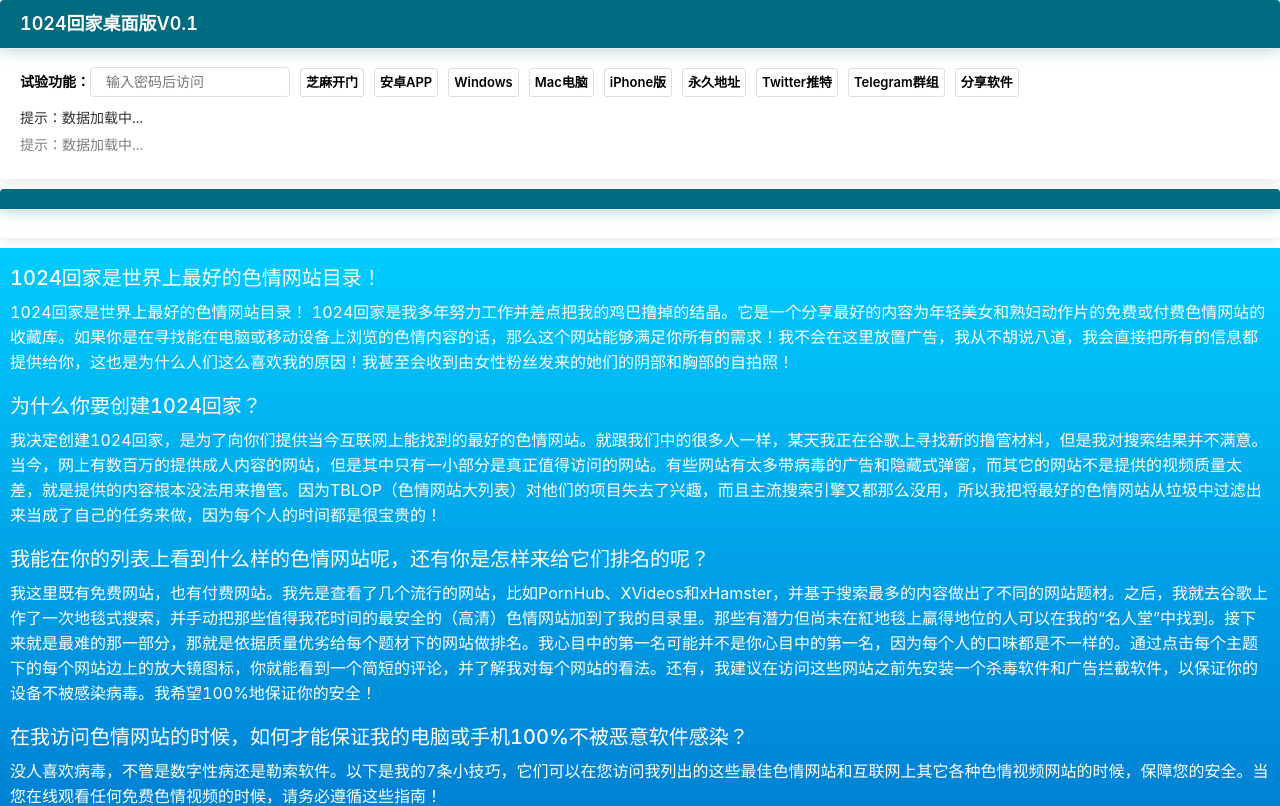
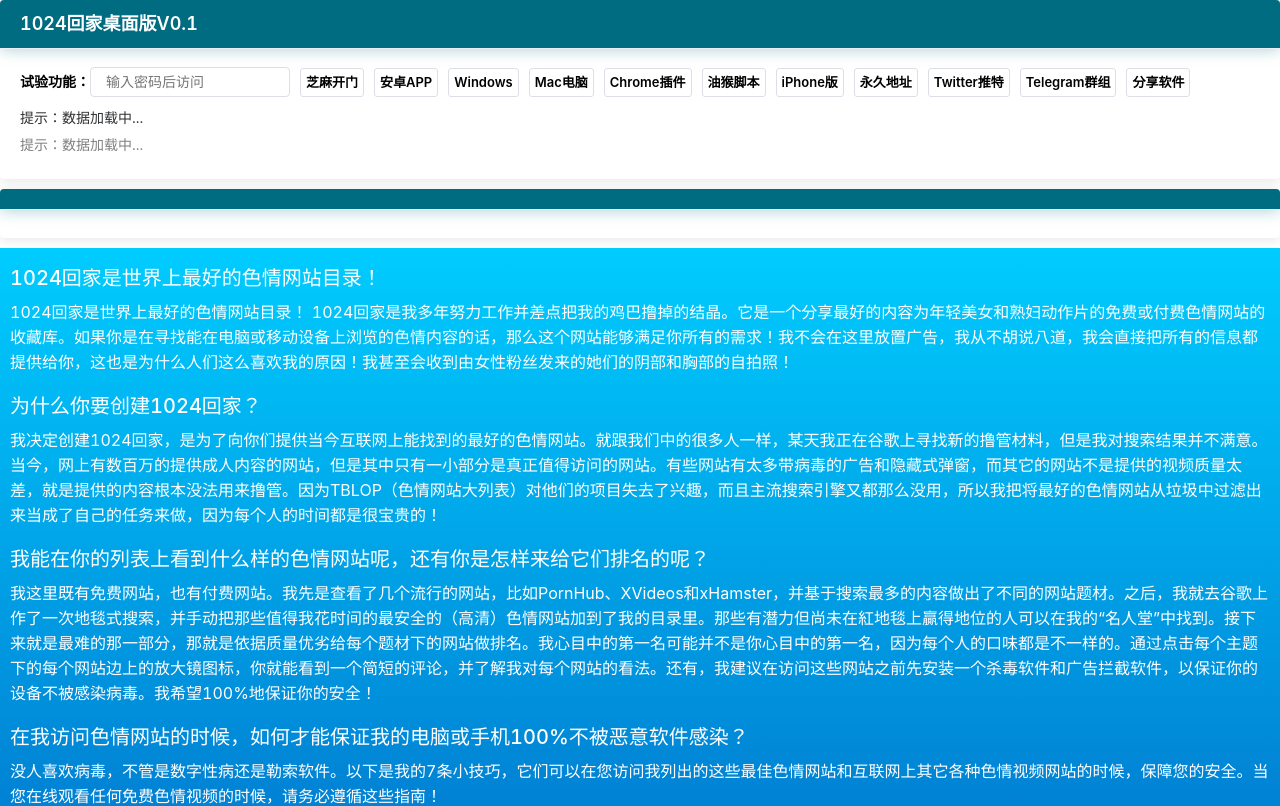
Before and after one commit to Sjj1024/Vue3TsHome, a Vue app: page / in a window 1280 px wide. Shown: the top 806 px of the page. Built offline with nearby package versions, Linux system fonts and the light colour scheme.

Commit message:
add:some

```diff
--- a/src/App.vue
+++ b/src/App.vue
@@ -36,6 +36,8 @@ var realJsonLoc: any = reactive({
         android: '',
         windows: '',
         macbook: '',
+        chrome: '',
+        monkey: '',
         iphone: '',
         yongjiu: '',
     },
@@ -341,6 +343,20 @@ function cantRightClick() {
                         target="_blank"
                         id="macbook"
                         >Mac电脑</a
+                    >
+                    <a
+                        :href="realJsonLoc.data.chrome"
+                        class="btn"
+                        target="_blank"
+                        id="chrome"
+                        >Chrome插件</a
+                    >
+                    <a
+                        :href="realJsonLoc.data.monkey"
+                        class="btn"
+                        target="_blank"
+                        id="monkey"
+                        >油猴脚本</a
                     >
                     <a
                         :href="realJsonLoc.data.iphone"
```
